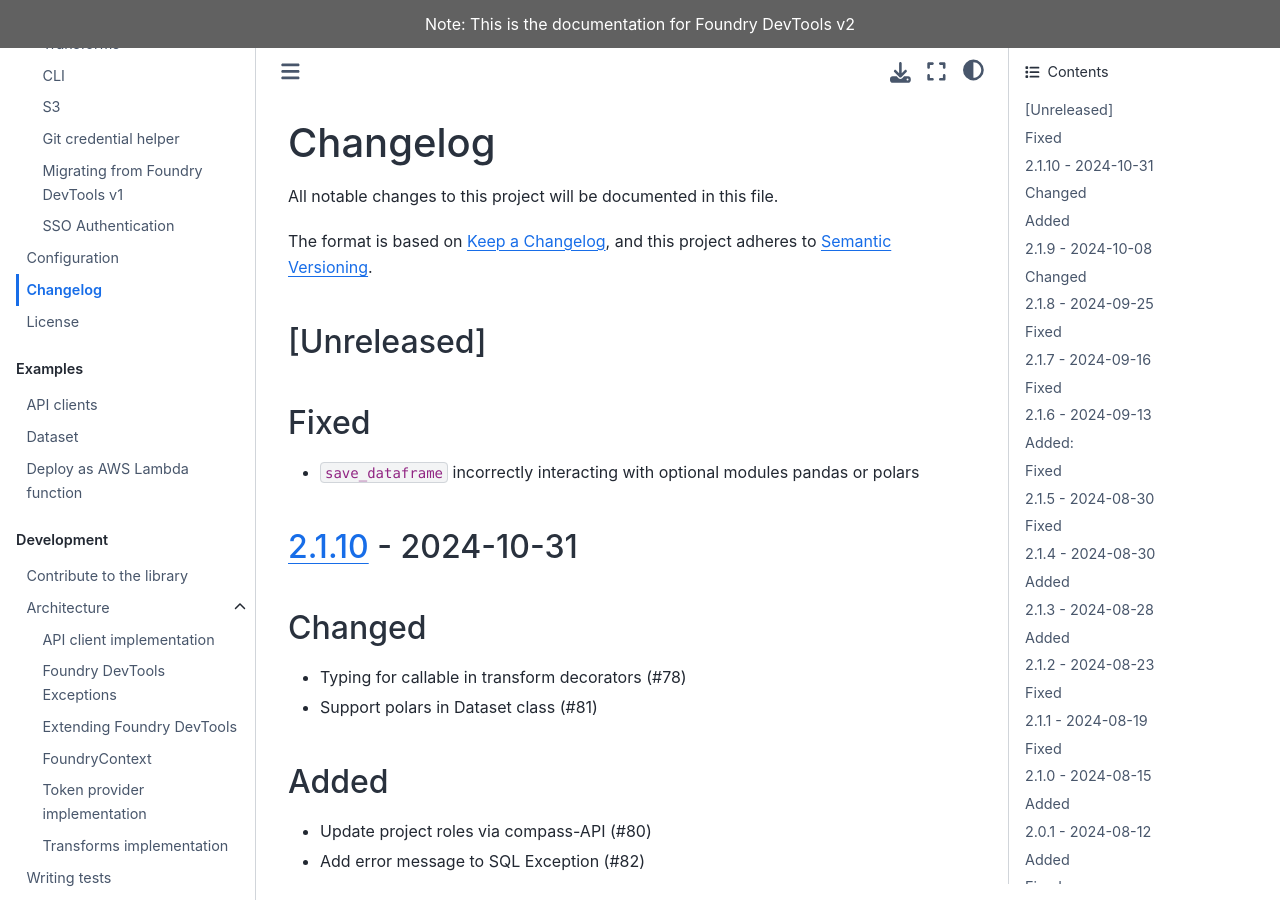
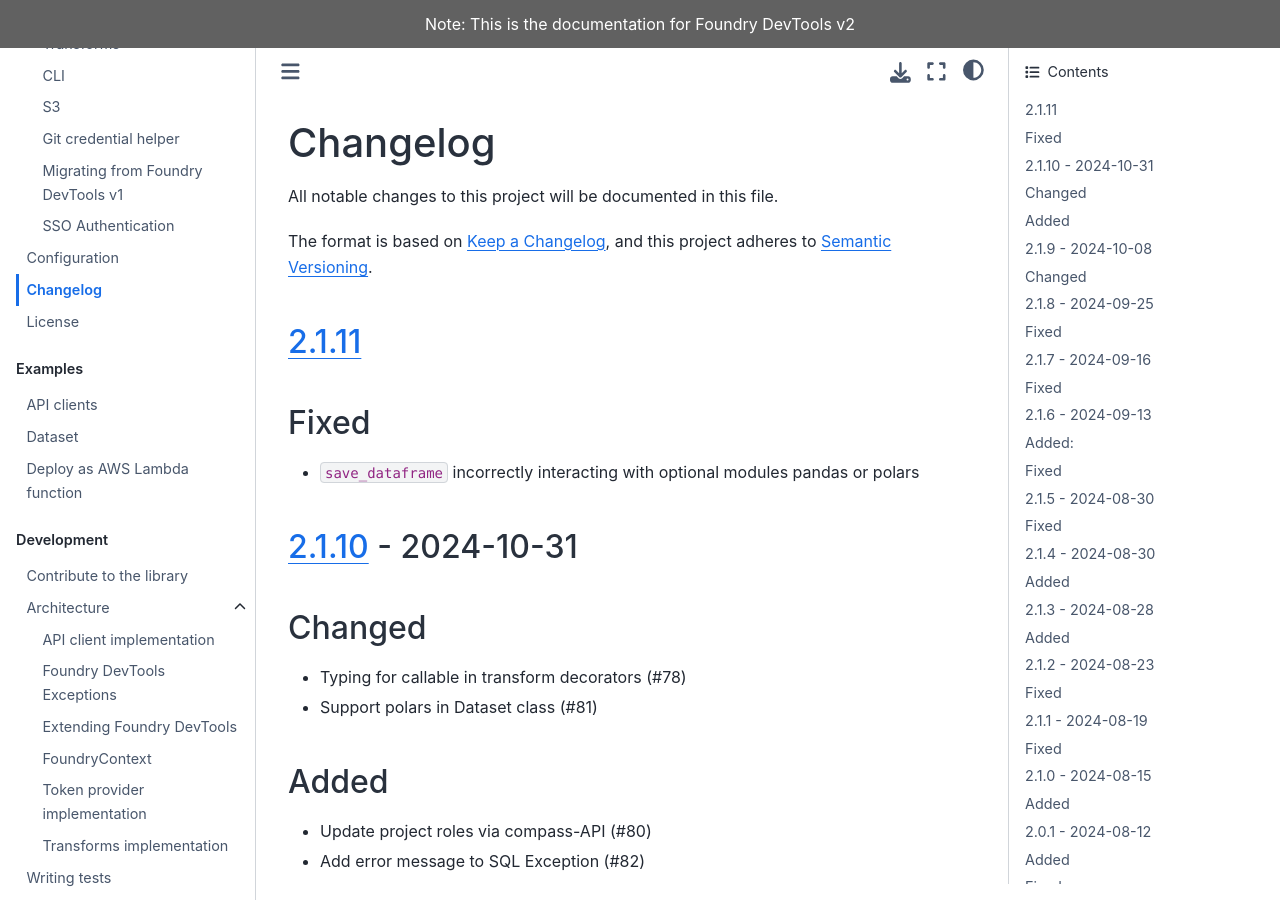
Before and after one commit to emdgroup/foundry-dev-tools, a Sphinx documentation site: the page built from docs/changelog.md, in a window 1280 px wide and 900 px high. Built offline with Sphinx 7.4.7 and the Sphinx Book theme 1.1.4, drawn with Linux system fonts in a browser that asks for light colours; pages that are not in the unit, such as notebooks, are missing from menus; the version number is read from the project's files by our own code.

Commit message:
feat: release v2.1.11

```diff
--- a/docs/changelog.md
+++ b/docs/changelog.md
@@ -5,7 +5,7 @@ All notable changes to this project will be documented in this file.
 The format is based on [Keep a Changelog],
 and this project adheres to [Semantic Versioning].
 
-## [Unreleased]
+## [2.1.11]
 
 ## Fixed
 - `save_dataframe` incorrectly interacting with optional modules pandas or polars
@@ -311,6 +311,7 @@ and this project adheres to [Semantic Versioning].
 [Keep a Changelog]: https://keepachangelog.com/en/1.0.0/
 [Semantic Versioning]: https://semver.org/spec/v2.0.0.html
 
+[2.1.11]: https://github.com/emdgroup/foundry-dev-tools/compare/v2.1.10...v2.1.11
 [2.1.10]: https://github.com/emdgroup/foundry-dev-tools/compare/v2.1.9...v2.1.10
 [2.1.9]: https://github.com/emdgroup/foundry-dev-tools/compare/v2.1.8...v2.1.9
 [2.1.8]: https://github.com/emdgroup/foundry-dev-tools/compare/v2.1.7...v2.1.8
```
